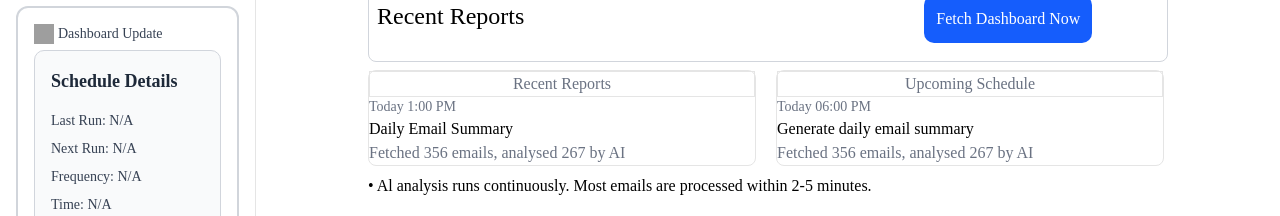
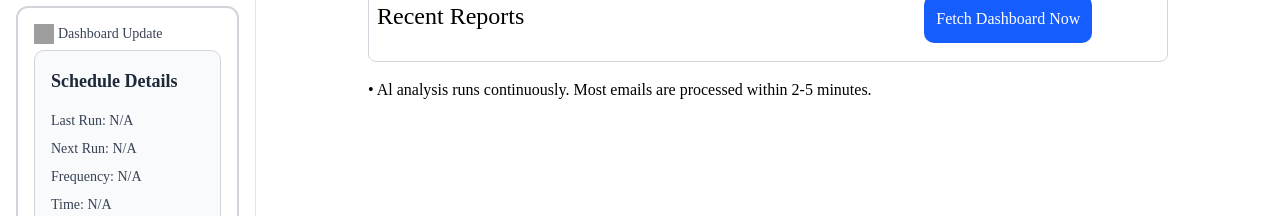
Before and after one commit to AbhishekRaj0037/AI-Business-Automation-Tool, a Next.js app in the folder frontend/: page /home in a window 1280 px wide. Shown: the part 310-526 px from the top of the page. Built offline with nearby package versions, Linux system fonts and the light colour scheme; no server answers; grey boxes are pictures that could not be loaded.

Commit message:
Working code for source of files

```diff
--- a/frontend/app/(dashboard)/home/page.tsx
+++ b/frontend/app/(dashboard)/home/page.tsx
@@ -161,26 +161,6 @@ const DashboardPage = () => {
           </span>
         </div>
       </div>
-      <div className="flex text-black pl-12 gap-5">
-        <div className="border w-97 rounded-md">
-          <div className="text-gray-500 border text-center">Recent Reports</div>
-          <div className="text-sm text-gray-500">Today 1:00 PM</div>
-          <div>Daily Email Summary</div>
-          <div className="text-gray-500">
-            Fetched 356 emails, analysed 267 by AI
-          </div>
-        </div>
-        <div className="border w-97 rounded-md">
-          <div className="text-gray-500 border text-center">
-            Upcoming Schedule
-          </div>
-          <div className="text-sm text-gray-500">Today 06:00 PM</div>
-          <div>Generate daily email summary</div>
-          <div className="text-gray-500">
-            Fetched 356 emails, analysed 267 by AI
-          </div>
-        </div>
-      </div>
       <p className="text-black pl-12 pt-2">
         • Al analysis runs continuously. Most emails are processed within 2-5
         minutes.
--- a/frontend/components/TiptapEditor.tsx
+++ b/frontend/components/TiptapEditor.tsx
@@ -9,8 +9,9 @@ import ImageExtension from "@tiptap/extension-image";
 import Underline from "@tiptap/extension-underline";
 import Placeholder from "@tiptap/extension-placeholder";
 import { useState } from "react";
+import Heading from "@tiptap/extension-heading";
+import Paragraph from "@tiptap/extension-paragraph";
 
-// Toolbar button component
 function ToolbarButton({
   onClick,
   isActive = false,
@@ -34,6 +35,46 @@ function ToolbarButton({
   );
 }
 
+// Extend Paragraph to accept sources
+const CustomParagraph = Paragraph.extend({
+  addAttributes() {
+    return {
+      ...this.parent?.(),
+      sources: {
+        default: [],
+        parseHTML: (element) => {
+          const raw = element.getAttribute("data-sources");
+          return raw ? JSON.parse(raw) : [];
+        },
+        renderHTML: (attributes) => {
+          if (!attributes.sources?.length) return {};
+          return { "data-sources": JSON.stringify(attributes.sources) };
+        },
+      },
+    };
+  },
+});
+
+// Extend Heading to accept sources
+const CustomHeading = Heading.extend({
+  addAttributes() {
+    return {
+      ...this.parent?.(),
+      sources: {
+        default: [],
+        parseHTML: (element) => {
+          const raw = element.getAttribute("data-sources");
+          return raw ? JSON.parse(raw) : [];
+        },
+        renderHTML: (attributes) => {
+          if (!attributes.sources?.length) return {};
+          return { "data-sources": JSON.stringify(attributes.sources) };
+        },
+      },
+    };
+  },
+});
+
 export default function TiptapEditor({
   content,
   onSave,
@@ -51,7 +92,12 @@ export default function TiptapEditor({
   const editor = useEditor({
     immediatelyRender: false,
     extensions: [
-      StarterKit,
+      StarterKit.configure({
+        heading: false, // disable default heading
+        paragraph: false, // disable default paragraph
+      }),
+      CustomParagraph,
+      CustomHeading,
       Underline,
       Table.configure({ resizable: true }),
       TableRow,
@@ -62,7 +108,6 @@ export default function TiptapEditor({
     ],
     content: content,
     onSelectionUpdate: ({ editor }) => {
-      // Show sources for the selected node
       const { $from } = editor.state.selection;
       const node = $from.parent;
       const sources = node.attrs?.sources || [];
```
